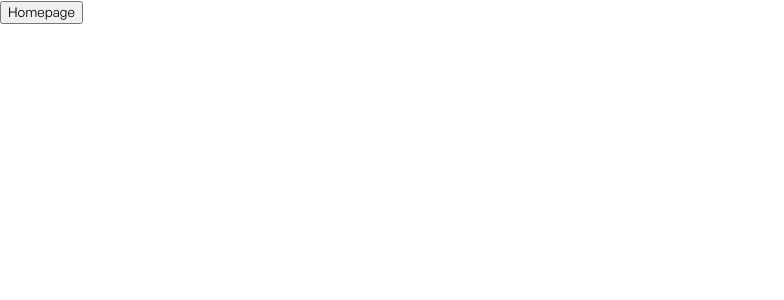
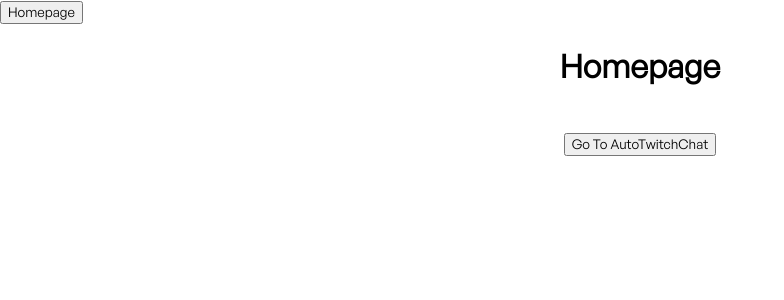
Before and after one commit to JiggypuffFridays/editor-tools, a React (Create React App) app: page / in a window 1280 px wide. Before the commit this address had no page. Shown: the top 300 px of the page, without its empty margins (0-784 px from the left). Built offline with nearby package versions, Linux system fonts and the light colour scheme.

Commit message:
New Domain

```diff
--- a/package.json
+++ b/package.json
@@ -2,7 +2,7 @@
   "name": "editor-tools",
   "version": "0.1.0",
   "private": true,
-  "homepage": "https://JiggypuffFridays.github.io/editor-tools/",
+  "homepage": "https://JiggypuffFridays.github.io/",
   "dependencies": {
     "@testing-library/jest-dom": "^5.17.0",
     "@testing-library/react": "^13.4.0",
--- a/public/index.html
+++ b/public/index.html
@@ -1,8 +1,7 @@
 <!DOCTYPE html>
 <html lang="en">
-<script async src="https://pagead2.googlesyndication.com/pagead/js/adsbygoogle.js?client=ca-pub-5554164709808714"
-    crossorigin="anonymous"></script>
   <head>
+    <script async src="https://pagead2.googlesyndication.com/pagead/js/adsbygoogle.js?client=ca-pub-5554164709808714" crossorigin="anonymous"></script>
     <meta charset="utf-8" />
     <link rel="icon" href="%PUBLIC_URL%/favicon.ico" />
     <meta name="viewport" content="width=device-width, initial-scale=1" />
--- a/src/App.js
+++ b/src/App.js
@@ -10,6 +10,7 @@ function App() {
   };
 
   return (
+
     <div className="App">
       <h1>Homepage</h1>
       <br />
--- a/src/Header.js
+++ b/src/Header.js
@@ -12,7 +12,7 @@ function Header() {
 
     return (
         <div>
-            <button onClick={handleButtonClick("/editor-tools/")}> Homepage </button>
+            <button onClick={handleButtonClick("/")}> Homepage </button>
         </div>
     );
 }
--- a/src/index.js
+++ b/src/index.js
@@ -15,7 +15,7 @@ root.render(
     <Router>
       <Header/>
       <Routes>
-        <Route path="/editor-tools" element={<App />} />
+        <Route path="/" element={<App />} />
         <Route path="/editor-tools/auto-twitch-chat" element={<AutoTwitchChat />} />
       </Routes>
     </Router>
--- a/src/pages/AutoTwitchChat.jsx
+++ b/src/pages/AutoTwitchChat.jsx
@@ -38,7 +38,7 @@ function AutoTwitchChat() {
 
 
             <h1>Auto Twitch Chat Mini</h1>
-            <h4 style={{opacity:'60%',marginTop:'-30px'}}> Create a twitch chat message graphic!</h4>
+            <h4 style={{opacity:'60%',marginTop:'-30px'}}>Twitch Chat Message Generator</h4>
 
             Username
             <input type="text" value={username} onChange={e => setUsername(e.target.value)} />
```
